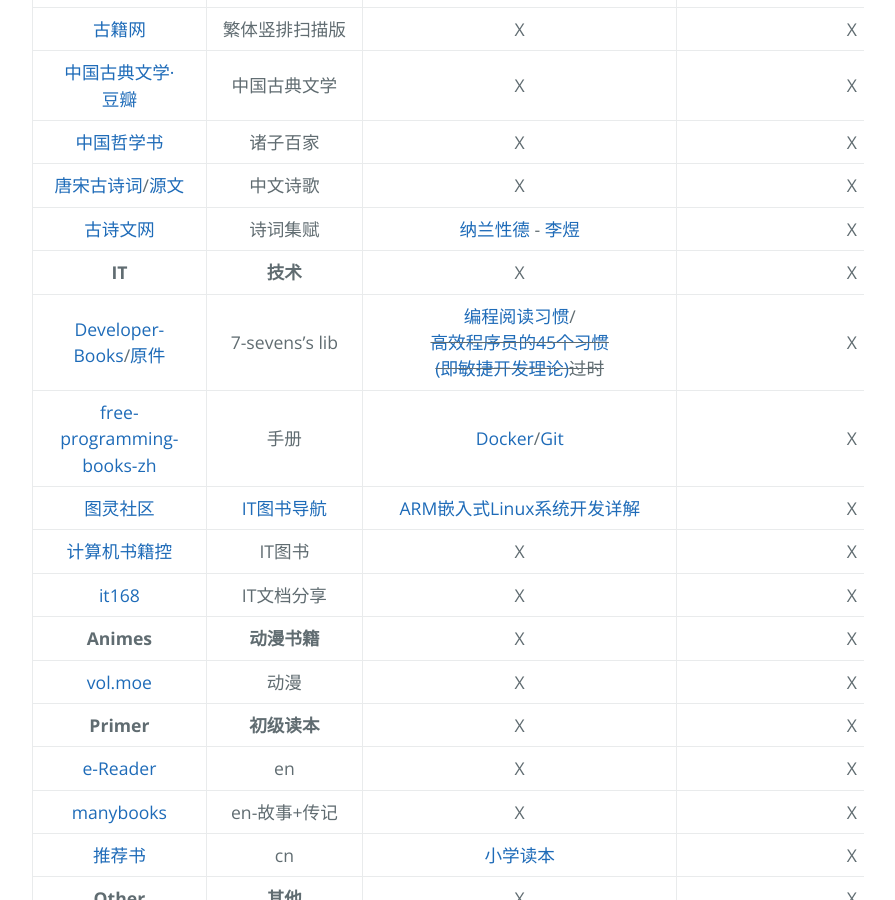
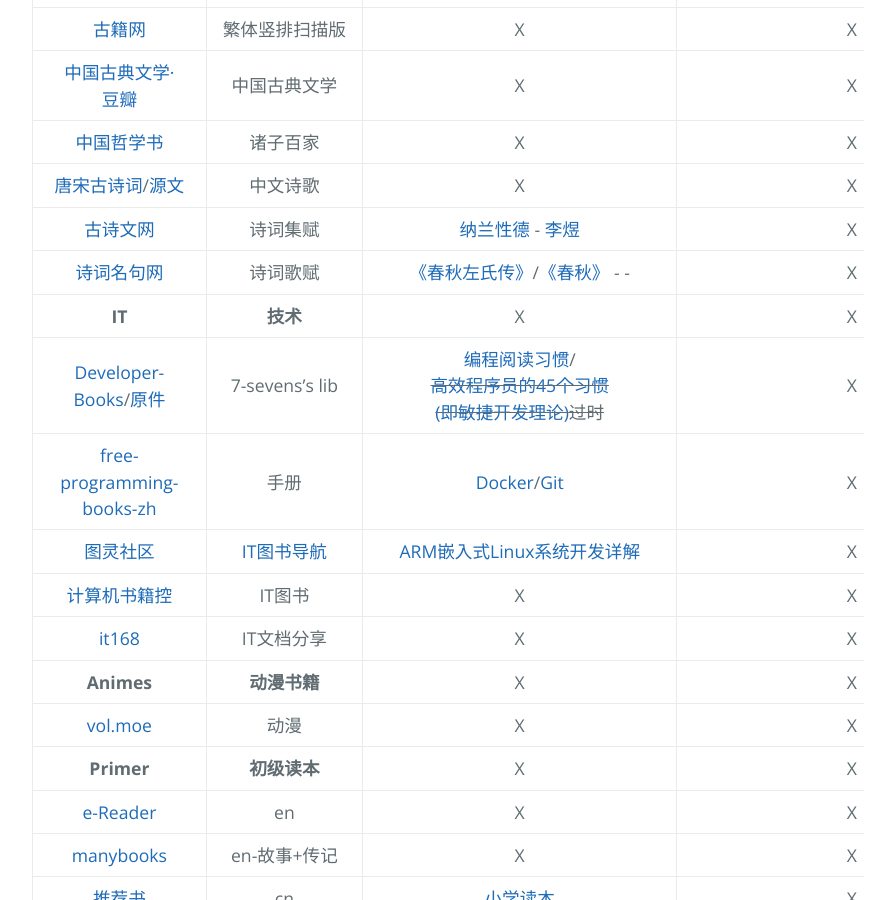
Before and after one commit to AmbroseRen/test, a Jekyll site: the page built from Library/BookSearch.md, in a window 1280 px wide and 900 px high, scrolled down 1427 px. Shown: the whole window, without its empty margins (192-1087 px from the left). Built offline with Jekyll 4.4.1, drawn with Linux system fonts in a browser that asks for light colours; our own code applies the rules of GitHub Pages for plain Markdown files; the repository's description, which GitHub fills in, is left out.

Commit message:
Update BookSearch.md

```diff
--- a/Library/BookSearch.md
+++ b/Library/BookSearch.md
@@ -34,6 +34,7 @@
 | [中国哲学书](https://ctext.org/zh) | 诸子百家 | X | X | X |
 | [唐宋古诗词](https://shici.store/huajianji/)/[源文](https://github.com/chinese-poetry/chinese-poetry) | 中文诗歌 | X | X | X |
 | [古诗文网](https://www.gushiwen.cn/) | 诗词集赋 | [纳兰性德](https://so.gushiwen.cn/shiwens/default.aspx?astr=%e7%ba%b3%e5%85%b0%e6%80%a7%e5%be%b7) - [李煜](https://so.gushiwen.cn/shiwens/default.aspx?astr=%e6%9d%8e%e7%85%9c) | X | X |
+| [诗词名句网](https://www.shicimingju.com/) | 诗词歌赋 | [《春秋左氏传》](https://www.shicimingju.com/book/chunqiuzuozhuan.html)/[《春秋》](https://www.shicimingju.com/book/chunqiu.html) - []() - []() | X | X |
 | __IT__ | __技术__ | X | X | X |
 | [Developer-Books](https://www.developer1024.com/resource/69.html)/[原件](https://github.com/7-sevens/Developer-Books) | 7-sevens's lib | [编程阅读习惯](https://github.com/7-sevens/Developer-Books/tree/master/Other)/~~[高效程序员的45个习惯(即敏捷开发理论)](https://github.com/7-sevens/Developer-Books/blob/master/Other/%E9%AB%98%E6%95%88%E7%A8%8B%E5%BA%8F%E5%91%98%E7%9A%8445%E4%B8%AA%E4%B9%A0%E6%83%AF.pdf)过时~~ | X | X |
 | [free-programming-books-zh](https://github.com/EbookFoundation/free-programming-books/blob/master/books/free-programming-books-zh.md) | 手册 | [Docker](https://github.com/EbookFoundation/free-programming-books/blob/master/books/free-programming-books-zh.md#user-content-%E6%93%8D%E4%BD%9C%E7%B3%BB%E7%BB%9F)/[Git](https://github.com/EbookFoundation/free-programming-books/blob/master/books/free-programming-books-zh.md#user-content-%E7%89%88%E6%9C%AC%E6%8E%A7%E5%88%B6) | X | X |
```
